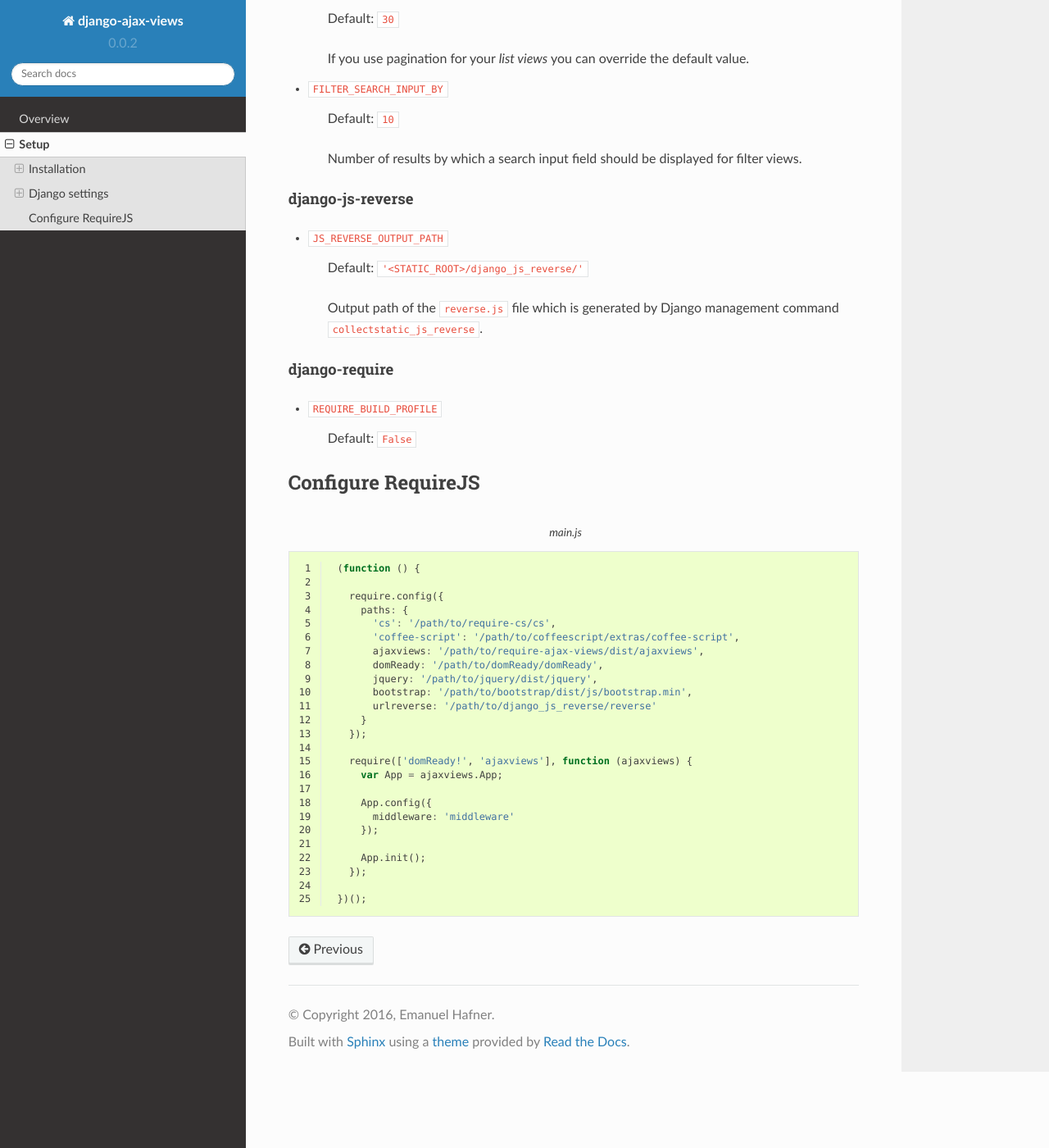
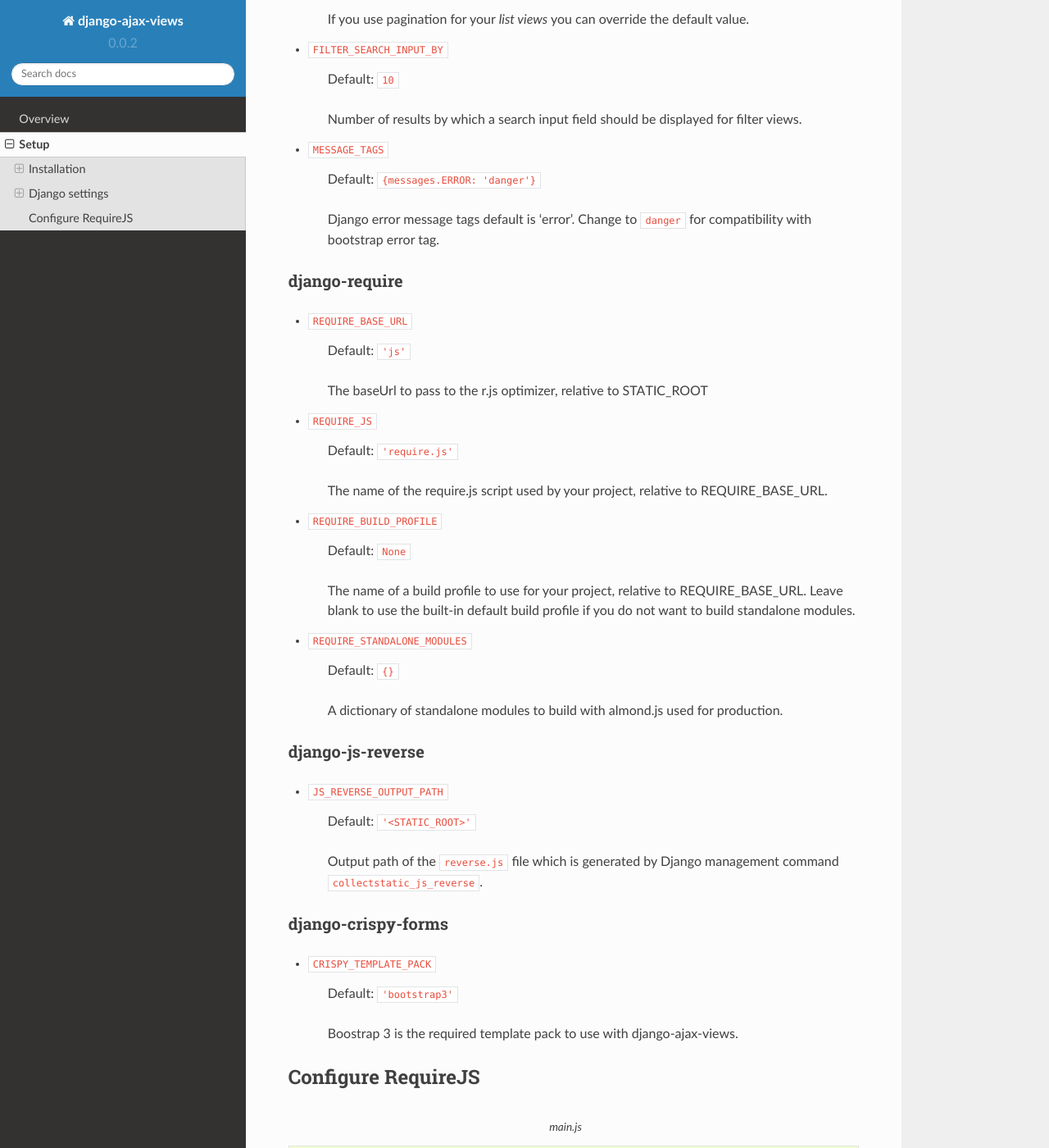
Before and after one commit to baxter07/django-ajax-views, a Sphinx documentation site: the page built from docs/setup.rst, in a window 1280 px wide and 1400 px high, scrolled down 1060 px. Shown: the whole window at 82% size. Built offline with Sphinx 7.4.7 and the Read the Docs theme 2.0.0, drawn with Linux system fonts in a browser that asks for light colours; formulas are drawn with MathJax 3; some of the changed text lies outside the part shown.

Commit message:
updated docs and optional requirements

```diff
--- a/docs/index.rst
+++ b/docs/index.rst
@@ -21,7 +21,7 @@
 .. toctree::
    :maxdepth: 2
 
-   overview
+   concept
    setup
 
 ..
--- a/docs/setup.rst
+++ b/docs/setup.rst
@@ -15,19 +15,26 @@
 Dependencies
 ------------
 
-- Django>=1.9
-- django-require
-- django-crispy-forms
-- django-extra-views
-- django-js-reverse
-- django-jsonify
-- django-guardian (optional)
-- django-autocomplete-light==2.3.3 (optional)
+..
+    Install required dependencies from ``requirements.txt``.
+
+    .. code-block:: bash
+
+        $ pip install -r /path/to/django-ajax-views/requirements.txt
+
+- `Django`_ >= 1.9
+- `django-require`_
+- `django-jsonify`_
+- `django-js-reverse`_
+- `django-crispy-forms`_
+- `django-guardian`_ (optional)
+- `django-extra-views`_ (optional)
+- `django-autocomplete-light`_ == 2.3.3 (optional)
 
 Django settings
 ===============
 
-Add :code:`ajaxviews` and dependencies to your :code:`INSTALLED_APPS` setting:
+Add ``ajaxviews`` and dependencies to your ``INSTALLED_APPS``:
 
 .. code-block:: python
 
@@ -36,47 +43,81 @@
         'ajaxviews',
         'require',
         'jsonify',
+        'django_js_reverse',
         'crispy_forms',
-        'django_js_reverse',
         # optional
         'guardian',
         'autocomplete_light',
     ]
 
-Options
--------
+django-ajax-views
+-----------------
 
-django-ajax-views
-^^^^^^^^^^^^^^^^^
+- ``DEFAULT_PAGINATE_BY``
 
-- :code:`DEFAULT_PAGINATE_BY`
-
-    Default: :code:`30`
+    Default: ``30``
 
     If you use pagination for your *list views* you can override the default value.
 
-- :code:`FILTER_SEARCH_INPUT_BY`
+- ``FILTER_SEARCH_INPUT_BY``
 
-    Default: :code:`10`
+    Default: ``10``
 
     Number of results by which a search input field should be displayed for filter views.
 
-django-js-reverse
-^^^^^^^^^^^^^^^^^
+- ``MESSAGE_TAGS``
 
-- :code:`JS_REVERSE_OUTPUT_PATH`
+    Default: ``{messages.ERROR: 'danger'}``
 
-    Default: :code:`'<STATIC_ROOT>/django_js_reverse/'`
-
-    Output path of the :code:`reverse.js` file which is generated by Django management
-    command :code:`collectstatic_js_reverse`.
+    Django error message tags default is 'error'. Change to ``danger`` for
+    compatibility with bootstrap error tag.
 
 django-require
-^^^^^^^^^^^^^^
+--------------
 
-- :code:`REQUIRE_BUILD_PROFILE`
+- ``REQUIRE_BASE_URL``
 
-        Default: :code:`False`
+        Default: ``'js'``
+
+        The baseUrl to pass to the r.js optimizer, relative to STATIC_ROOT
+
+- ``REQUIRE_JS``
+
+        Default: ``'require.js'``
+
+        The name of the require.js script used by your project, relative to REQUIRE_BASE_URL.
+
+- ``REQUIRE_BUILD_PROFILE``
+
+        Default: ``None``
+
+        The name of a build profile to use for your project, relative to REQUIRE_BASE_URL.
+        Leave blank to use the built-in default build profile if you do not want to build standalone modules.
+
+- ``REQUIRE_STANDALONE_MODULES``
+
+        Default: ``{}``
+
+        A dictionary of standalone modules to build with almond.js used for production.
+
+django-js-reverse
+-----------------
+
+- ``JS_REVERSE_OUTPUT_PATH``
+
+    Default: ``'<STATIC_ROOT>'``
+
+    Output path of the ``reverse.js`` file which is generated by Django management
+    command ``collectstatic_js_reverse``.
+
+django-crispy-forms
+-------------------
+
+- ``CRISPY_TEMPLATE_PACK``
+
+    Default: ``'bootstrap3'``
+
+    Boostrap 3 is the required template pack to use with django-ajax-views.
 
 Configure RequireJS
 ===================
@@ -112,18 +153,19 @@
 
     })();
 
-..
-    Develop Settings
-    ----------------
 
-    - :code:`REQUIRE_STANDALONE_MODULES`
+.. _Django: https://github.com/django/django
 
-        Default: .. code-block:: python
-            'main': {
-                'out': '{}.main-built.js'.format(STATIC_JS_HASH),
-                'build_profile': '../../main.build.js',
-            }
+.. _django-require: https://github.com/etianen/django-require
 
+.. _django-jsonify: https://github.com/romgar/django-jsonify
 
-    Production Settings
-    -------------------
+.. _django-js-reverse: https://github.com/ierror/django-js-reverse
+
+.. _django-crispy-forms: https://github.com/django-crispy-forms/django-crispy-forms
+
+.. _django-guardian: https://github.com/django-guardian/django-guardian
+
+.. _django-extra-views: https://github.com/AndrewIngram/django-extra-views
+
+.. _django-autocomplete-light: https://github.com/yourlabs/django-autocomplete-light
```
Also changed, not shown: docs/concept.rst (renamed from docs/overview.rst, +12 -12 lines), requirements.txt (+9 -6 lines), setup.py (+10 -9 lines), README.rst (line endings or trailing spaces).
